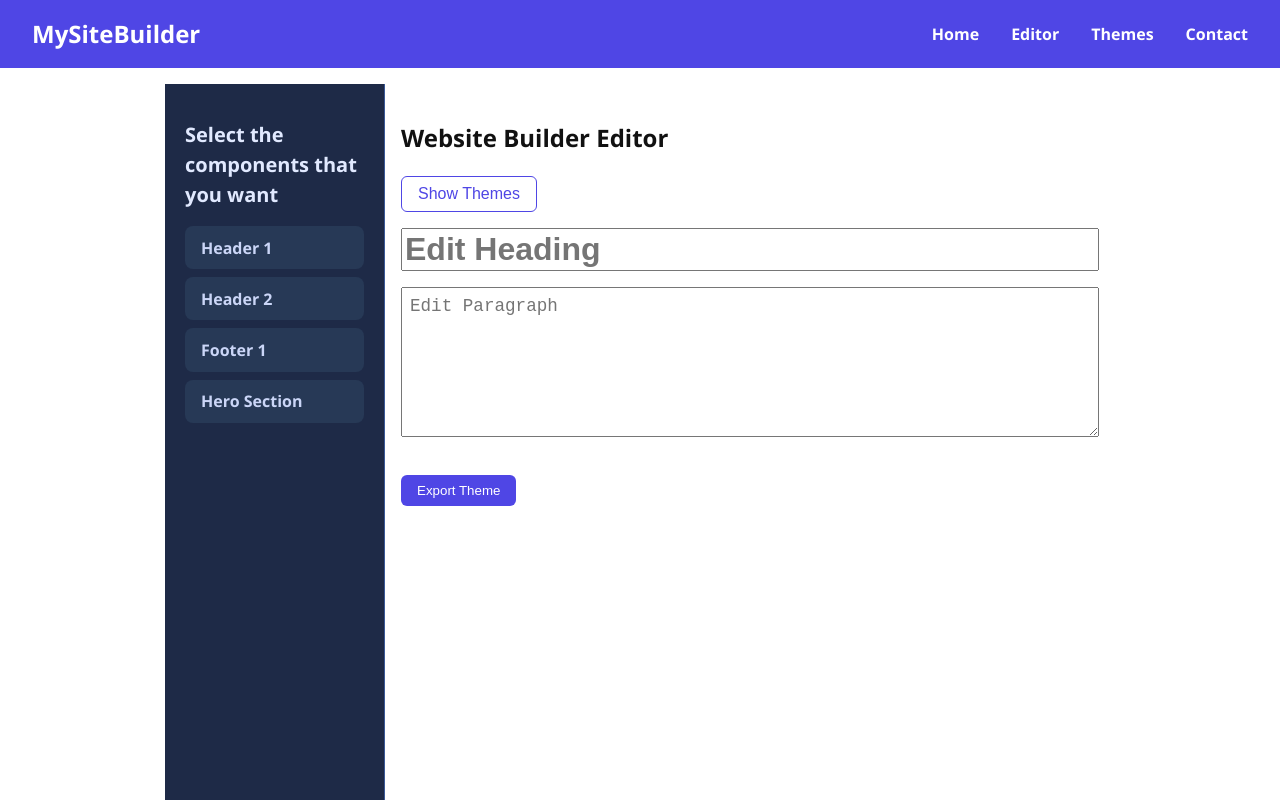
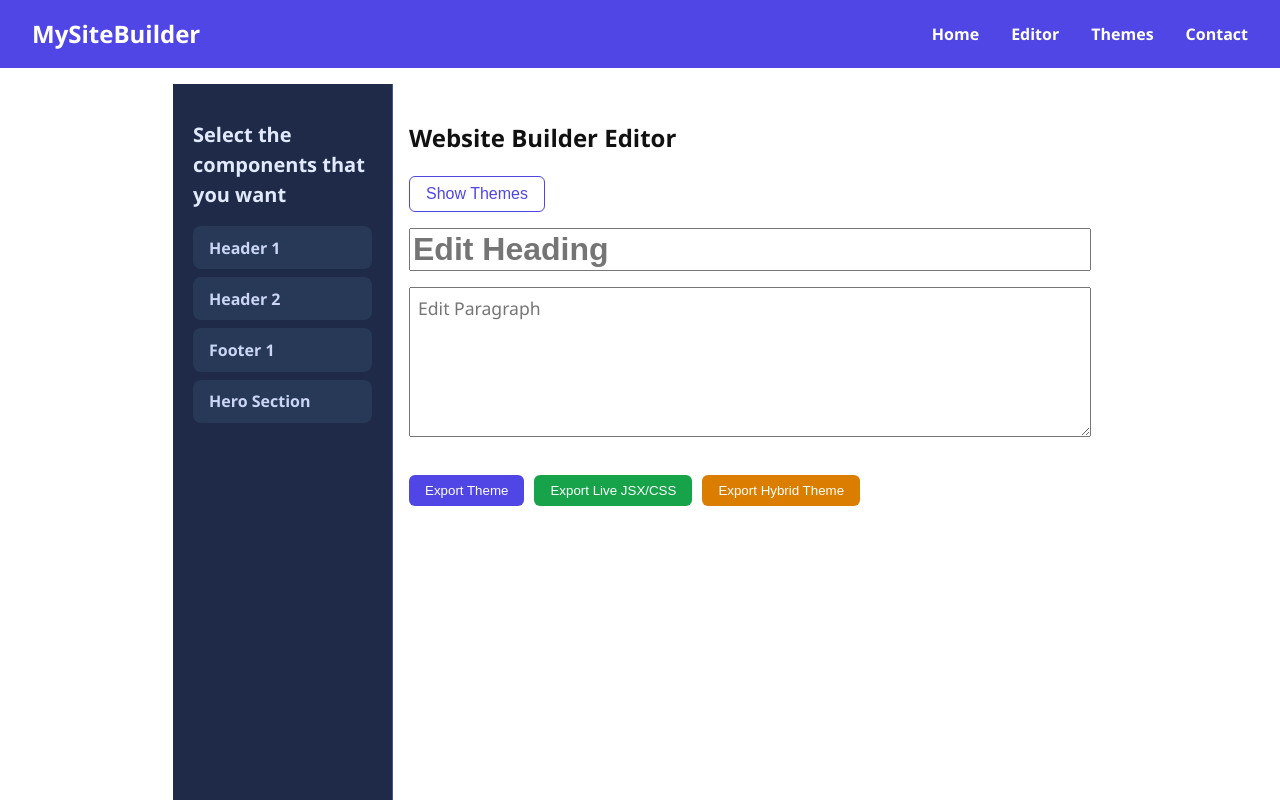
Before and after one commit to ArslanRed/react-website-builder, a React (Vite) app: page /editor in a window 1280 px wide. Both pictures are taken after a click on the button "Build Your Own Custom Theme". Shown: the top 800 px of the page. Built offline with nearby package versions, Linux system fonts and the light colour scheme.

Commit message:
added new method of downloading the files

```diff
--- /dev/null
+++ b/src/components/EditableText.css
@@ -0,0 +1,15 @@
+.editable-heading {
+  font-size: 2rem;
+  font-weight: bold;
+  width: 100%;
+  margin-bottom: 1rem;
+}
+
+.editable-paragraph {
+  width: 100%;
+  min-height: 150px;
+  font-size: 1.1rem;
+  padding: 0.5rem;
+  font-family: inherit;
+  resize: vertical; /* allow vertical resize only */
+}
--- a/src/components/EditableText.jsx
+++ b/src/components/EditableText.jsx
@@ -1,15 +1,15 @@
 import React, { useEffect } from 'react';
 import { useUserTheme } from '../contexts/UserThemeContext';
+import './EditableText.css'; // import your CSS styles
 
 export default function EditableText({ themeId }) {
   const { userThemeConfig, setUserThemeConfig } = useUserTheme();
 
   useEffect(() => {
-    // When theme changes, reset content
     if (themeId === 'ecommerce') {
       setUserThemeConfig({
         themeId,
-        components: ['header1', 'hero', 'footer1'], // example
+        components: ['header1', 'hero', 'footer1'],
         content: {
           heading: 'Welcome to Your E-Commerce Store',
           paragraph: 'Start adding your amazing products today!',
@@ -49,16 +49,15 @@ export default function EditableText({ themeId }) {
     }
   }, [themeId, setUserThemeConfig]);
 
-  // Update heading & paragraph in user config
   function onHeadingChange(newHeading) {
-    setUserThemeConfig((prev) => ({
+    setUserThemeConfig(prev => ({
       ...prev,
       content: { ...prev.content, heading: newHeading },
     }));
   }
 
   function onParagraphChange(newParagraph) {
-    setUserThemeConfig((prev) => ({
+    setUserThemeConfig(prev => ({
       ...prev,
       content: { ...prev.content, paragraph: newParagraph },
     }));
@@ -70,13 +69,13 @@ export default function EditableText({ themeId }) {
         type="text"
         value={userThemeConfig.content.heading}
         onChange={e => onHeadingChange(e.target.value)}
-        style={{ fontSize: '2rem', fontWeight: 'bold', width: '100%', marginBottom: '1rem' }}
+        className="editable-heading"
         placeholder="Edit Heading"
       />
       <textarea
         value={userThemeConfig.content.paragraph}
         onChange={e => onParagraphChange(e.target.value)}
-        style={{ width: '100%', minHeight: '150px', fontSize: '1.1rem', padding: '0.5rem' }}
+        className="editable-paragraph"
         placeholder="Edit Paragraph"
       />
     </div>
--- a/src/components/ExportButton.jsx
+++ b/src/components/ExportButton.jsx
@@ -8,22 +8,18 @@ import EcommerceCSS from "../components/AllThemes/Ecommerce.css?raw";
 
 import Header1Code from "../components/Header1.jsx?raw";
 import Header2Code from "../components/Header2.jsx?raw";
-// import HeroCode from "../components/Hero.jsx?raw";
-// import Footer1Code from "../components/Footer1.jsx?raw";
 
 import Header1CSS from "../styles/Header1.module.css?raw";
 import Header2CSS from "../styles/Header2.module.css?raw";
-
 
 // Map component IDs to their source code & CSS
 const componentSources = {
   header1: { code: Header1Code, css: Header1CSS },
   header2: { code: Header2Code, css: Header2CSS },
-  // hero: { code: HeroCode, css: HeroCSS },
-  // footer1: { code: Footer1Code, css: Footer1CSS },
 };
 
 export default function ExportButton({ themeComponents, content, mode }) {
+  // Original export (prebuilt theme or predefined components)
   const handleExport = async () => {
     const zip = new JSZip();
 
@@ -32,7 +28,7 @@ export default function ExportButton({ themeComponents, content, mode }) {
       zip.file("Ecommerce.jsx", EcommerceCode);
       zip.file("Ecommerce.css", EcommerceCSS);
     } else if (themeComponents.length > 0) {
-      // Case 2: Custom-built theme
+      // Case 2: Custom-built theme from predefined components
       themeComponents.forEach((compId) => {
         if (componentSources[compId]) {
           const { code, css } = componentSources[compId];
@@ -54,19 +50,287 @@ export default function ExportButton({ themeComponents, content, mode }) {
     saveAs(blob, "theme-export.zip");
   };
 
+const handleLiveExport = async () => {
+  const editor = document.querySelector(".theme-container");
+  if (!editor) {
+    alert("No theme content found to export!");
+    return;
+  }
+
+  // Existing logic: convert live HTML to JSX string
+  let html = editor.innerHTML.trim();
+  let jsx = html
+    .replace(/class=/g, "className=")
+    .replace(/for=/g, "htmlFor=")
+    .replace(/style="([^"]*)"/g, (match, styles) => {
+      const styleObj = styles
+        .split(";")
+        .filter(Boolean)
+        .map((rule) => {
+          let [prop, value] = rule.split(":");
+          if (!prop || !value) return "";
+          prop = prop.trim().replace(/-([a-z])/g, (_, char) =>
+            char.toUpperCase()
+          );
+          value = value.trim();
+          return `${prop}: "${value}"`;
+        })
+        .join(", ");
+      return `style={{ ${styleObj} }}`;
+    });
+
+  // Extract CSS as before
+  let css = "";
+  for (const sheet of document.styleSheets) {
+    try {
+      for (const rule of sheet.cssRules) {
+        if (rule.type === CSSRule.STYLE_RULE) {
+          const selectors = rule.selectorText.split(",");
+          const matched = selectors.some((sel) => {
+            try {
+              return editor.querySelector(sel.trim()) !== null;
+            } catch {
+              return false;
+            }
+          });
+          if (matched) {
+            css += rule.cssText + "\n";
+          }
+        } else if (rule.type === CSSRule.MEDIA_RULE) {
+          let mediaCss = "";
+          for (const innerRule of rule.cssRules) {
+            if (innerRule.type === CSSRule.STYLE_RULE) {
+              const selectors = innerRule.selectorText.split(",");
+              const matched = selectors.some((sel) => {
+                try {
+                  return editor.querySelector(sel.trim()) !== null;
+                } catch {
+                  return false;
+                }
+              });
+              if (matched) {
+                mediaCss += innerRule.cssText + "\n";
+              }
+            }
+          }
+          if (mediaCss) {
+            css += `@media ${rule.conditionText} {\n${mediaCss}}\n`;
+          }
+        }
+      }
+    } catch (e) {
+      // Ignore CORS stylesheets
+    }
+  }
+
+  const zip = new JSZip();
+
+  // Add live JSX + CSS snapshot
+  zip.file(
+    "CustomTheme.jsx",
+    `export default function CustomTheme() {\n  return (\n    <>${jsx}</>\n  );\n}`
+  );
+  zip.file("CustomTheme.css", css);
+
+  // NEW: Add source code and CSS files of selected components
+  if (themeComponents && themeComponents.length > 0) {
+    themeComponents.forEach((compId) => {
+      if (componentSources[compId]) {
+        const { code, css } = componentSources[compId];
+        zip.file(`${compId}.jsx`, code);
+        if (css) {
+          zip.file(`${compId}.css`, css);
+        }
+      }
+    });
+  }
+
+  const blob = await zip.generateAsync({ type: "blob" });
+  saveAs(blob, "custom-theme-export.zip");
+};
+/*========== */
+function capitalize(str) {
+  return str.charAt(0).toUpperCase() + str.slice(1);
+}
+
+const handleHybridExport = async () => {
+  const editor = document.querySelector(".theme-container");
+  if (!editor) {
+    alert("No theme content found to export!");
+    return;
+  }
+
+  // Convert live HTML to JSX string (same as your existing logic)
+  let html = editor.innerHTML.trim();
+  let liveJsx = html
+    .replace(/class=/g, "className=")
+    .replace(/for=/g, "htmlFor=")
+    .replace(/style="([^"]*)"/g, (match, styles) => {
+      const styleObj = styles
+        .split(";")
+        .filter(Boolean)
+        .map((rule) => {
+          let [prop, value] = rule.split(":");
+          if (!prop || !value) return "";
+          prop = prop.trim().replace(/-([a-z])/g, (_, char) =>
+            char.toUpperCase()
+          );
+          value = value.trim();
+          return `${prop}: "${value}"`;
+        })
+        .join(", ");
+      return `style={{ ${styleObj} }}`;
+    });
+
+  // Extract CSS for elements inside .theme-container (same as your existing logic)
+  let css = "";
+  for (const sheet of document.styleSheets) {
+    try {
+      for (const rule of sheet.cssRules) {
+        if (rule.type === CSSRule.STYLE_RULE) {
+          const selectors = rule.selectorText.split(",");
+          const matched = selectors.some((sel) => {
+            try {
+              return editor.querySelector(sel.trim()) !== null;
+            } catch {
+              return false;
+            }
+          });
+          if (matched) {
+            css += rule.cssText + "\n";
+          }
+        } else if (rule.type === CSSRule.MEDIA_RULE) {
+          let mediaCss = "";
+          for (const innerRule of rule.cssRules) {
+            if (innerRule.type === CSSRule.STYLE_RULE) {
+              const selectors = innerRule.selectorText.split(",");
+              const matched = selectors.some((sel) => {
+                try {
+                  return editor.querySelector(sel.trim()) !== null;
+                } catch {
+                  return false;
+                }
+              });
+              if (matched) {
+                mediaCss += innerRule.cssText + "\n";
+              }
+            }
+          }
+          if (mediaCss) {
+            css += `@media ${rule.conditionText} {\n${mediaCss}}\n`;
+          }
+        }
+      }
+    } catch (e) {
+      // Ignore CORS stylesheets
+    }
+  }
+
+  const zip = new JSZip();
+
+  // Add live snapshot files
+  zip.file(
+    "LiveSnapshot.jsx",
+    `export default function LiveSnapshot() {\n  return (\n    <>${liveJsx}</>\n  );\n}`
+  );
+  zip.file("LiveSnapshot.css", css);
+
+  // Add original source component files
+  if (themeComponents && themeComponents.length > 0) {
+    themeComponents.forEach((compId) => {
+      if (componentSources[compId]) {
+        const { code, css } = componentSources[compId];
+        zip.file(`${compId}.jsx`, code);
+        if (css) {
+          zip.file(`${compId}.css`, css);
+        }
+      }
+    });
+  }
+
+  // Create modular CustomTheme.jsx importing and rendering components
+  const importsStr = themeComponents
+    .map((compId) => `import ${capitalize(compId)} from "./${compId}.jsx";`)
+    .join("\n");
+  const renderStr = themeComponents
+    .map((compId) => `      <${capitalize(compId)} />`)
+    .join("\n");
+
+  const customThemeCode = `${importsStr}
+
+export default function CustomTheme() {
   return (
+    <div>
+${renderStr}
+    </div>
+  );
+}
+`;
+
+  zip.file("CustomTheme.jsx", customThemeCode);
+
+  // Add a README.md
+  const readme = `# Exported Theme
+
+- LiveSnapshot.jsx/css: Your exact current customized layout snapshot.
+- CustomTheme.jsx: Modular component-based theme you can scale & modify.
+- Component source files: Original React components & styles used.
+
+Use LiveSnapshot.jsx for a frozen look or start editing from CustomTheme.jsx and components.
+`;
+
+  zip.file("README.md", readme);
+
+  const blob = await zip.generateAsync({ type: "blob" });
+  saveAs(blob, "hybrid-theme-export.zip");
+};
+
+  return (
+    <div style={{ display: "flex", gap: "10px" }}>
+      {/* Original export button */}
+      <button
+        onClick={handleExport}
+        style={{
+          backgroundColor: "#4f46e5",
+          color: "white",
+          border: "none",
+          borderRadius: 6,
+          padding: "0.5rem 1rem",
+          cursor: "pointer",
+        }}
+      >
+        Export Theme
+      </button>
+
+      {/* New runtime export button */}
+      <button
+        onClick={handleLiveExport}
+        style={{
+          backgroundColor: "#16a34a",
+          color: "white",
+          border: "none",
+          borderRadius: 6,
+          padding: "0.5rem 1rem",
+          cursor: "pointer",
+        }}
+      >
+        Export Live JSX/CSS
+      </button>
+         {/* New hybrid export button */}
     <button
-      onClick={handleExport}
+      onClick={handleHybridExport}
       style={{
-        backgroundColor: "#4f46e5",
+        backgroundColor: "#db7e00",
         color: "white",
         border: "none",
         borderRadius: 6,
         padding: "0.5rem 1rem",
         cursor: "pointer",
       }}
+      title="Export live snapshot + original components + modular CustomTheme.jsx"
     >
-      Export Theme
+      Export Hybrid Theme
     </button>
+    </div>
   );
 }
--- a/src/pages/EditorPageContent.jsx
+++ b/src/pages/EditorPageContent.jsx
@@ -145,7 +145,7 @@ export default function EditorPageContent() {
             {selectedTheme?.fullComponent === 'Ecommerce' ? (
               <Ecommerce />
             ) : (
-              <>
+              <div className="theme-container">
                 {/* ThemeContainer renders selected components with content */}
                 <ThemeContainer
                   themeComponents={userThemeConfig.components}
@@ -154,7 +154,8 @@ export default function EditorPageContent() {
 
                 {/* Editable text inputs to modify content */}
                 <EditableText themeId={userThemeConfig.themeId} />
-              </>
+              </div>
+
             )}
           </>
         )}
```
Also changed, not shown: src/components/HandleEditText.jsx (added, +44 -0 lines).
